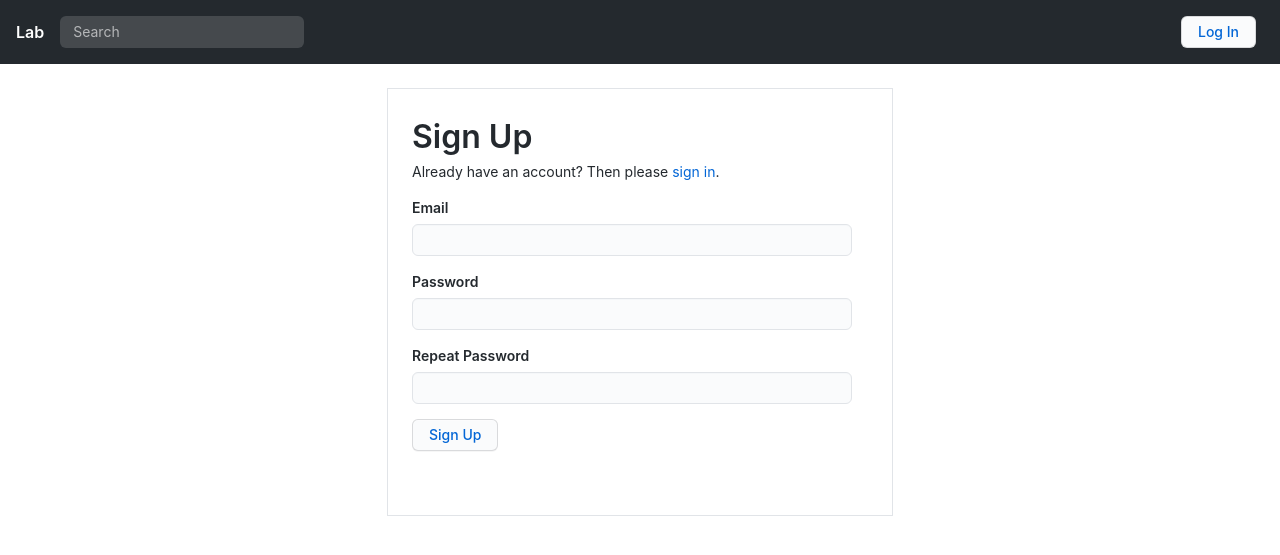
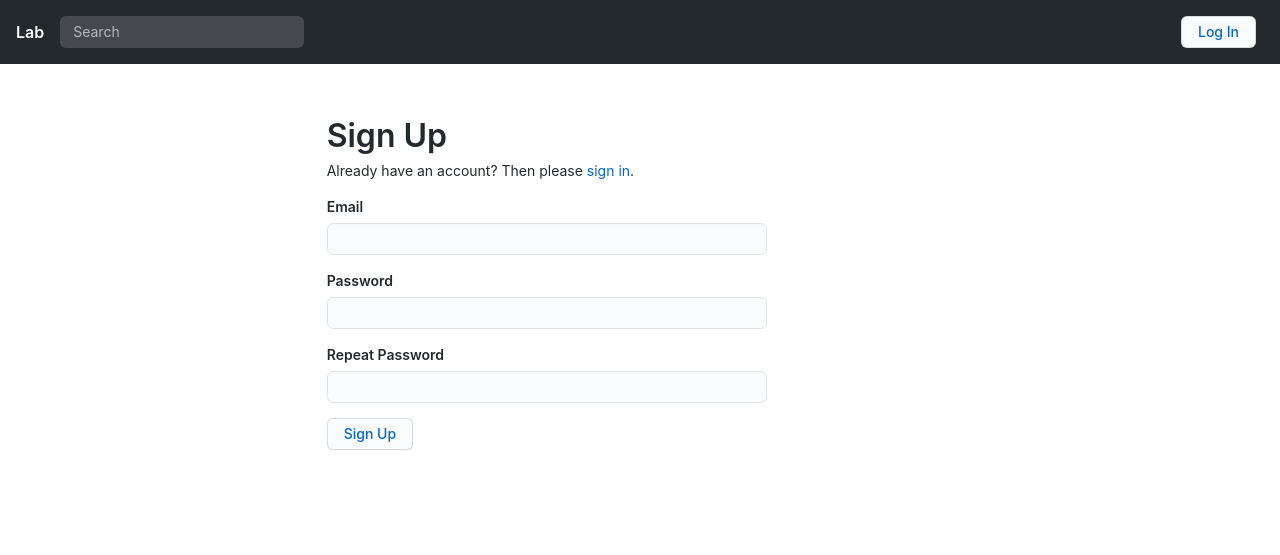
Before and after one commit to sarmadgulzar/lab-webapp, a Django app: page /accounts/signup/ in a window 1280 px wide. Shown: the top 555 px of the page. Run offline with Django 3.2, Linux system fonts and the light colour scheme; some libraries are stand-ins or nearby versions.

Commit message:
Remove the borders and expanded the card a bit

```diff
--- a/users/templates/account/login.html
+++ b/users/templates/account/login.html
@@ -7,7 +7,7 @@
 {% block head_title %} {% trans "Sign In" %} {% endblock %}
 <!-- # -->
 {% block content %}
-<div class="col-6 p-4 mt-4 mx-auto border">
+<div class="col-8 p-4 mt-4 mx-auto">
   <h1>{% trans "Sign In" %}</h1>
 
   <p>
--- a/users/templates/account/logout.html
+++ b/users/templates/account/logout.html
@@ -7,7 +7,7 @@
 {% block head_title %} {% trans "Sign Out" %} {% endblock %}
 <!-- # -->
 {% block content %}
-<div class="col-6 p-4 mt-4 mx-auto border">
+<div class="col-8 p-4 mt-4 mx-auto">
   <h1>{% trans "Sign Out" %}</h1>
 
   <p>{% trans 'Are you sure you want to sign out?' %}</p>
--- a/users/templates/account/signup.html
+++ b/users/templates/account/signup.html
@@ -7,7 +7,7 @@
 {% block head_title %} {% trans "Sign Up" %} {% endblock %}
 <!-- # -->
 {% block content %}
-<div class="col-6 p-4 mt-4 mx-auto border">
+<div class="col-8 p-4 mt-4 mx-auto">
   <h1>{% trans "Sign Up" %}</h1>
 
   <p>
```
